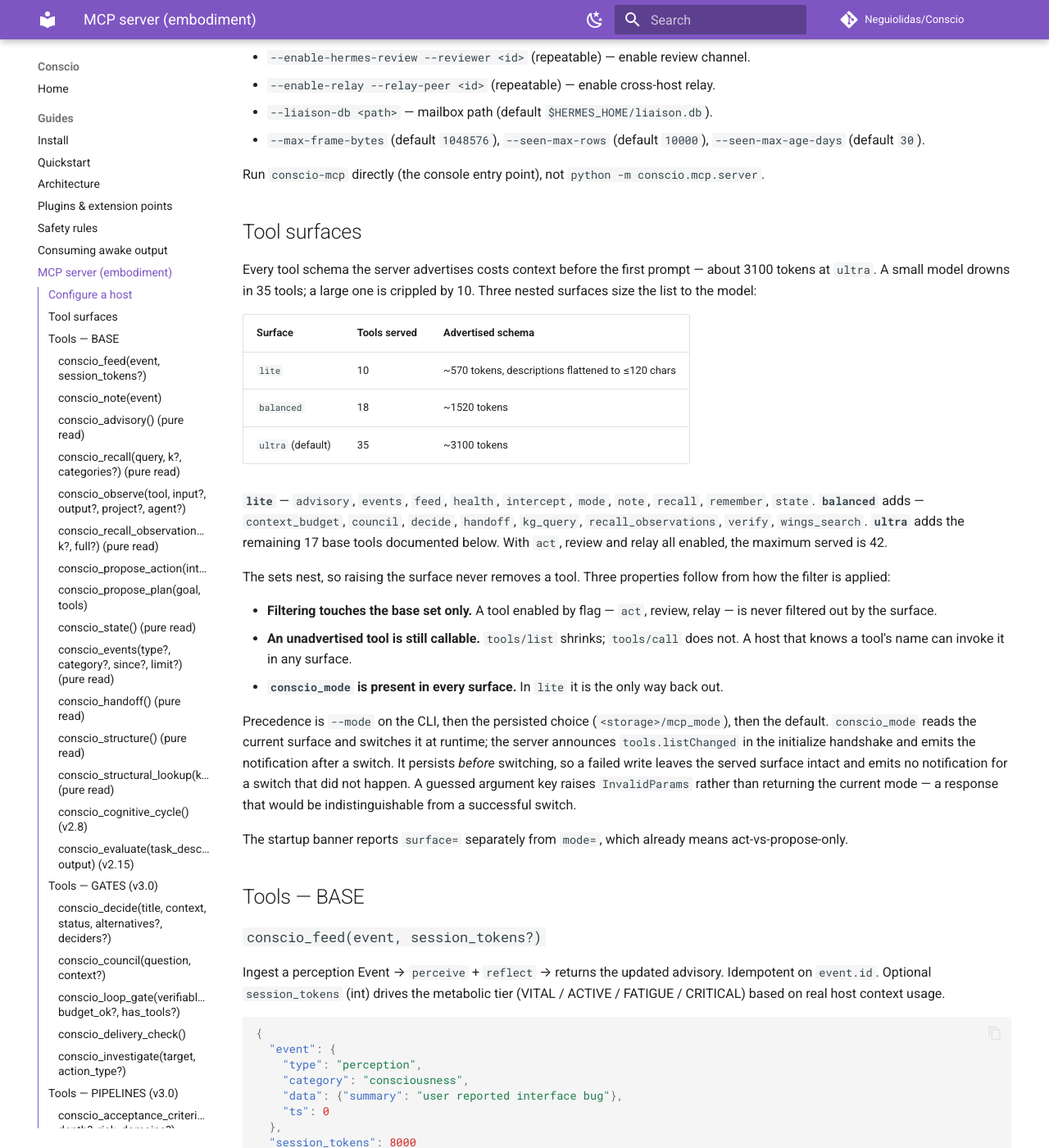
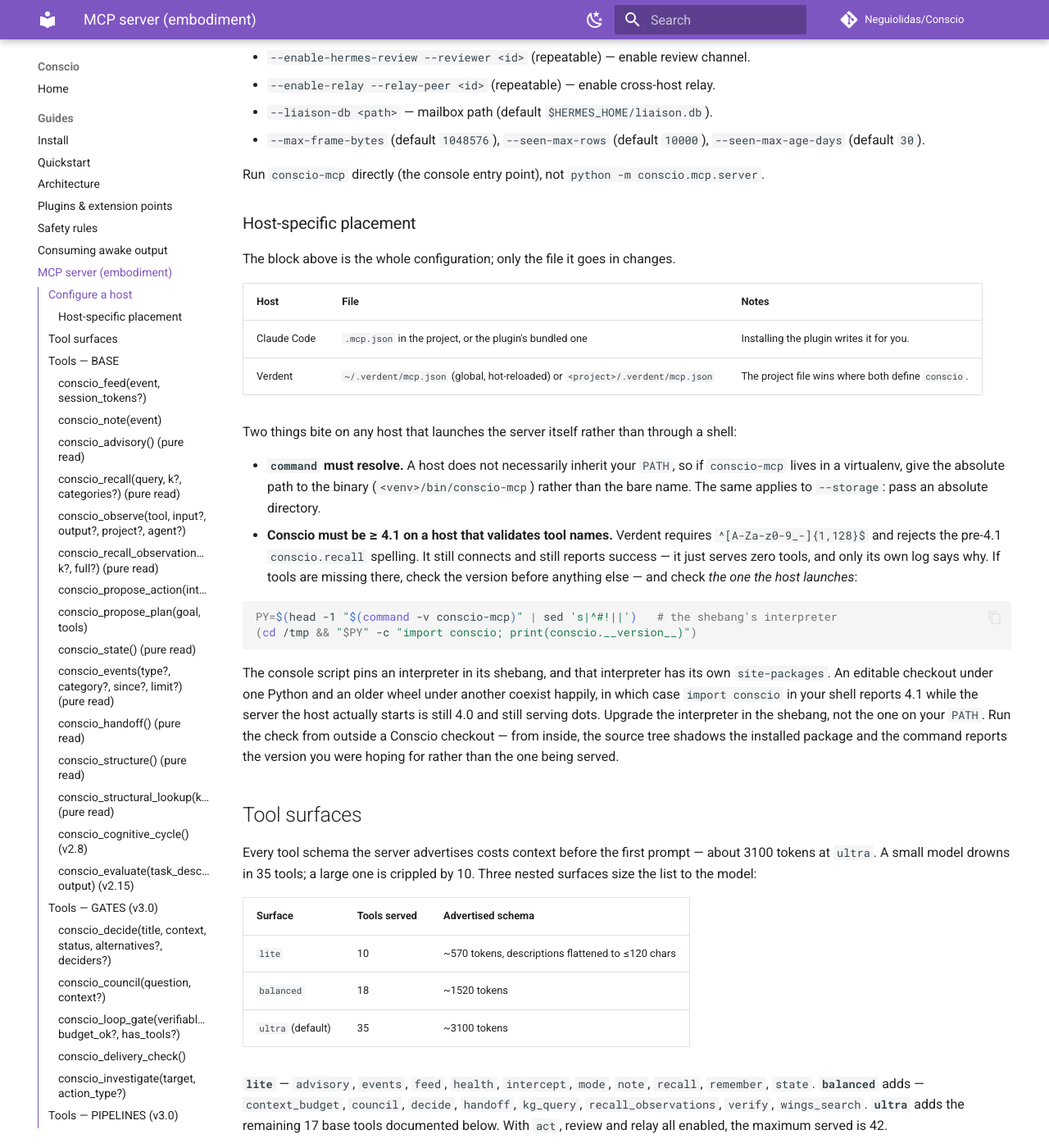
Before and after one commit to Neguiolidas/Conscio, an MkDocs documentation site: the page built from docs/guides/mcp.md, in a window 1280 px wide and 1400 px high, scrolled down 844 px. Shown: the whole window at 82% size. Built offline with MkDocs 1.6.1 and Material for MkDocs 9.7.7, drawn with Linux system fonts in a browser that asks for light colours; comment, search, counter and statistics services are not loaded.

````diff
--- a/docs/guides/mcp.md
+++ b/docs/guides/mcp.md
@@ -48,6 +48,42 @@
 
 Run `conscio-mcp` directly (the console entry point), not `python -m
 conscio.mcp.server`.
+
+### Host-specific placement
+
+The block above is the whole configuration; only the file it goes in changes.
+
+| Host | File | Notes |
+|---|---|---|
+| Claude Code | `.mcp.json` in the project, or the plugin's bundled one | Installing the plugin writes it for you. |
+| Verdent | `~/.verdent/mcp.json` (global, hot-reloaded) or `<project>/.verdent/mcp.json` | The project file wins where both define `conscio`. |
+
+Two things bite on any host that launches the server itself rather than through a
+shell:
+
+- **`command` must resolve.** A host does not necessarily inherit your `PATH`, so
+  if `conscio-mcp` lives in a virtualenv, give the absolute path to the binary
+  (`<venv>/bin/conscio-mcp`) rather than the bare name. The same applies to
+  `--storage`: pass an absolute directory.
+- **Conscio must be ≥ 4.1 on a host that validates tool names.** Verdent requires
+  `^[A-Za-z0-9_-]{1,128}$` and rejects the pre-4.1 `conscio.recall` spelling. It
+  still connects and still reports success — it just serves zero tools, and only
+  its own log says why. If tools are missing there, check the version before
+  anything else — and check *the one the host launches*:
+
+  ```bash
+  PY=$(head -1 "$(command -v conscio-mcp)" | sed 's|^#!||')   # the shebang's interpreter
+  (cd /tmp && "$PY" -c "import conscio; print(conscio.__version__)")
+  ```
+
+  The console script pins an interpreter in its shebang, and that interpreter has
+  its own `site-packages`. An editable checkout under one Python and an older
+  wheel under another coexist happily, in which case `import conscio` in your
+  shell reports 4.1 while the server the host actually starts is still 4.0 and
+  still serving dots. Upgrade the interpreter in the shebang, not the one on your
+  `PATH`. Run the check from outside a Conscio checkout — from inside, the source
+  tree shadows the installed package and the command reports the version you were
+  hoping for rather than the one being served.
 
 ## Tool surfaces
 
--- a/mkdocs.yml
+++ b/mkdocs.yml
@@ -40,7 +40,7 @@
   Report-*.md
   Knolayer.md
   f3-*.md
-  verdent-*.md
+  verdent-*
   reference/conscio_functions.md
   reference/claude-code-harness.md
   RELEASING.md
````
Also changed, not shown: CHANGELOG.md (+43 -7 lines), README.md (+4 -4 lines), 5 other files.
